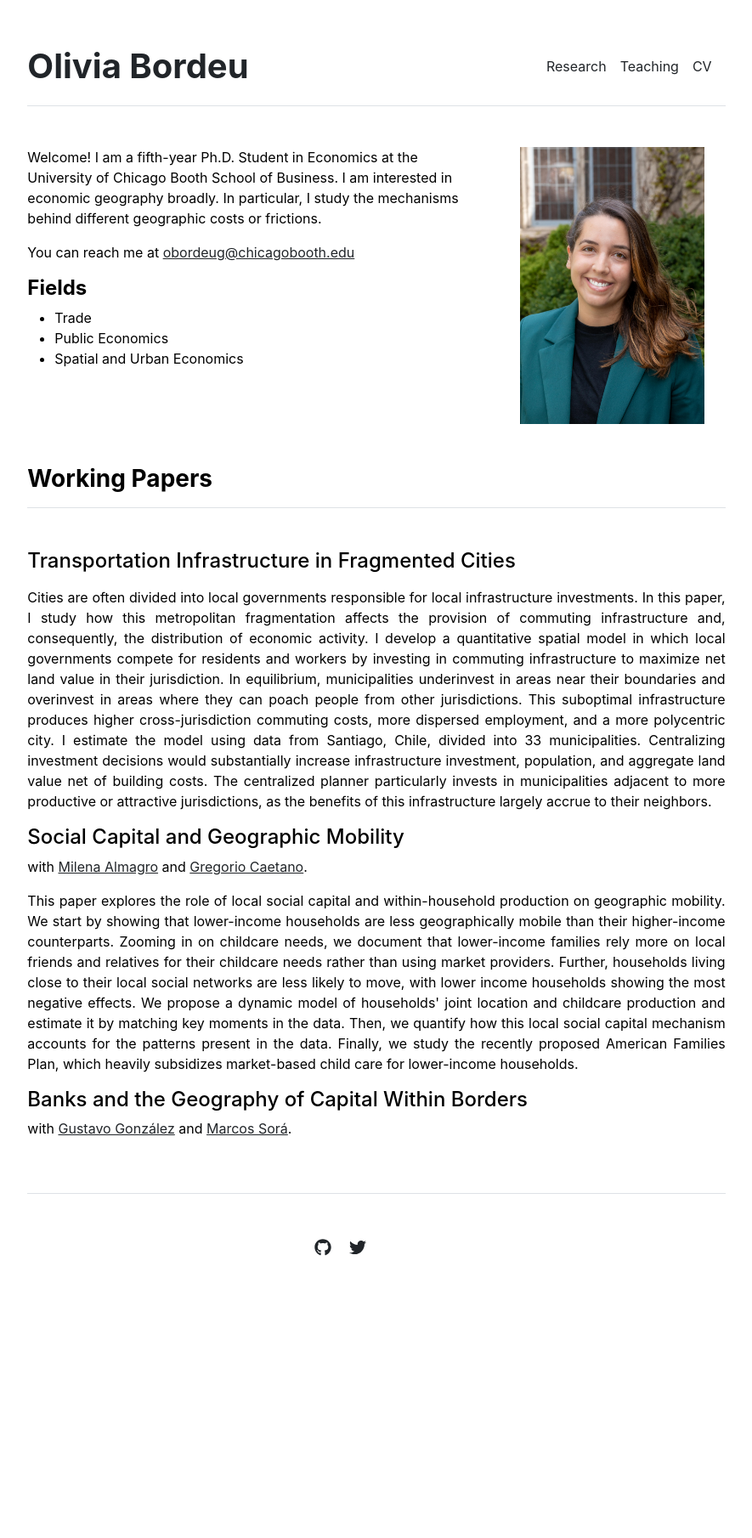
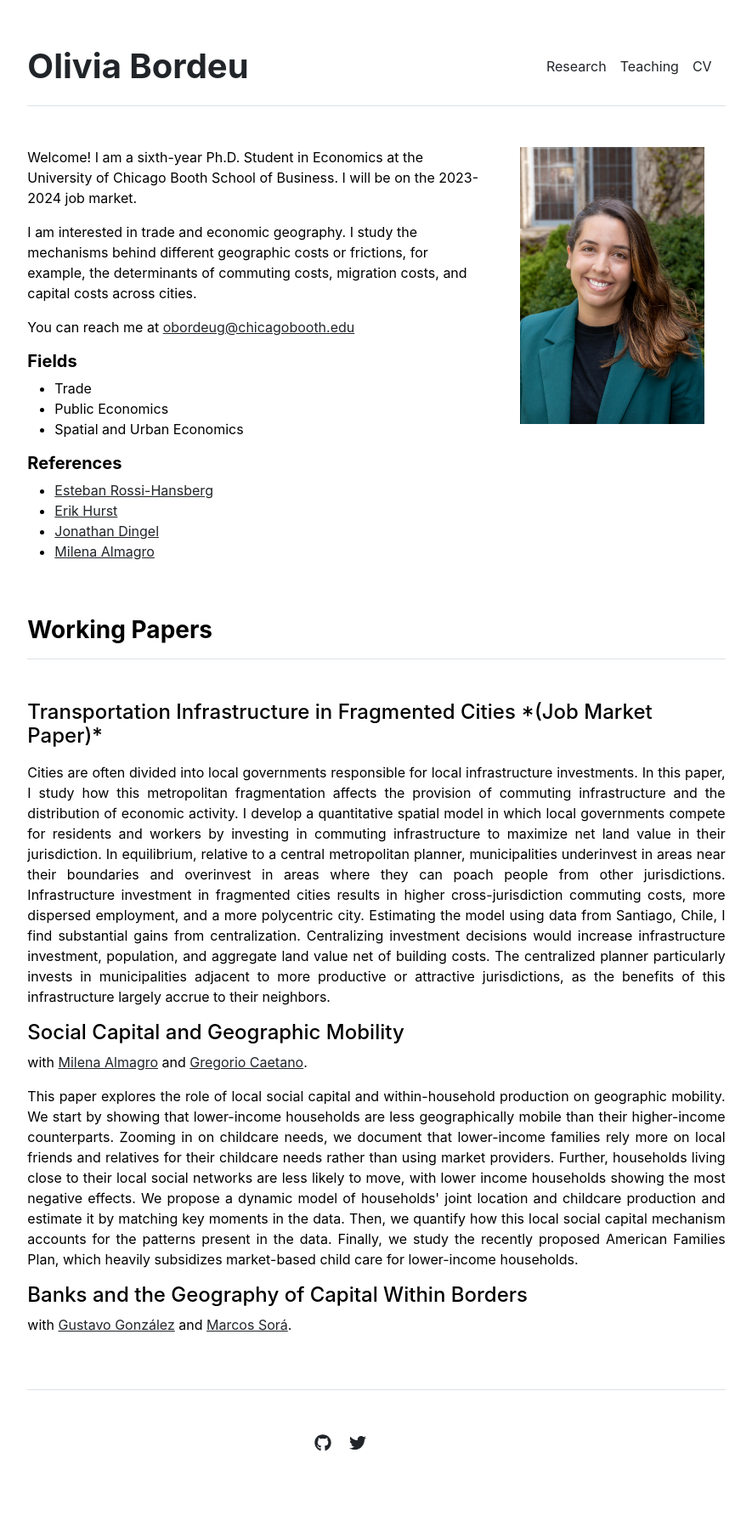
Before and after one commit to obordeu/obordeu.github.io, a Jekyll site: the page built from index.md, in a window 1280 px wide. Shown: the whole page at 85% size, without its empty margins (197-1082 px from the left). Built offline with Jekyll 4.4.1, drawn with Linux system fonts in a browser that asks for light colours; before the commit the page ends 1579 px from its top, so only the background shows below that.

Commit message:
Update home and JMP abstract

```diff
--- a/_data/research.yml
+++ b/_data/research.yml
@@ -1,4 +1,4 @@
 index:
-- {name: 'Transportation Infrastructure in Fragmented Cities', coauthors: '', coathors_website: '', summary: 'Cities are often divided into local governments responsible for local infrastructure investments. In this paper, I study how this metropolitan fragmentation affects the provision of commuting infrastructure and, consequently, the distribution of economic activity. I develop a quantitative spatial model in which local governments compete for residents and workers by investing in commuting infrastructure to maximize net land value in their jurisdiction. In equilibrium, municipalities underinvest in areas near their boundaries and overinvest in areas where they can poach people from other jurisdictions. This suboptimal infrastructure produces higher cross-jurisdiction commuting costs, more dispersed employment, and a more polycentric city. I estimate the model using data from Santiago, Chile, divided into 33 municipalities. Centralizing investment decisions would substantially increase infrastructure investment, population, and aggregate land value net of building costs. The centralized planner particularly invests in municipalities adjacent to more productive or attractive jurisdictions, as the benefits of this infrastructure largely accrue to their neighbors.' }
+- {name: 'Transportation Infrastructure in Fragmented Cities *(Job Market Paper)*', coauthors: '', coathors_website: '', summary: 'Cities are often divided into local governments responsible for local infrastructure investments. In this paper, I study how this metropolitan fragmentation affects the provision of commuting infrastructure and the distribution of economic activity. I develop a quantitative spatial model in which local governments compete for residents and workers by investing in commuting infrastructure to maximize net land value in their jurisdiction. In equilibrium, relative to a central metropolitan planner, municipalities underinvest in areas near their boundaries and overinvest in areas where they can poach people from other jurisdictions. Infrastructure investment in fragmented cities results in higher cross-jurisdiction commuting costs, more dispersed employment, and a more polycentric city. Estimating the model using data from Santiago, Chile, I find substantial gains from centralization. Centralizing investment decisions would increase infrastructure investment, population, and aggregate land value net of building costs. The centralized planner particularly invests in municipalities adjacent to more productive or attractive jurisdictions, as the benefits of this infrastructure largely accrue to their neighbors.' }
 - {name: 'Social Capital and Geographic Mobility', coauthors: [{name: 'Milena Almagro', website: 'https://www.milena-almagro.com/', del: ' and '},{name: 'Gregorio Caetano', website: 'http://www.gregoriocaetano.net/', del: '.'}], summary: "This paper explores the role of local social capital and within-household production on geographic mobility. We start by showing that lower-income households are less geographically mobile than their higher-income counterparts. Zooming in on childcare needs, we document that lower-income families rely more on local friends and relatives for their childcare needs rather than using market providers. Further, households living close to their local social networks are less likely to move, with lower income households showing the most negative effects. We propose a dynamic model of households' joint location and childcare production and estimate it by matching key moments in the data. Then, we quantify how this local social capital mechanism accounts for the patterns present in the data. Finally, we study the recently proposed American Families Plan, which heavily subsidizes market-based child care for lower-income households."}
 - {name: 'Banks and the Geography of Capital Within Borders', coauthors: [{name: 'Gustavo González', website: 'https://sites.google.com/view/gustavo-gonzalez', del: ' and '},{name: 'Marcos Sorá', website: 'https://www.marcossora.com/', del: '.'}], summary: ''}
--- a/index.md
+++ b/index.md
@@ -3,11 +3,19 @@ layout: home
 title: "Home"
 ---
 
-Welcome! I am a fifth-year Ph.D. Student in Economics at the University of Chicago Booth School of Business. I am interested in economic geography broadly. In particular, I study the mechanisms behind different geographic costs or frictions.
+Welcome! I am a sixth-year Ph.D. Student in Economics at the University of Chicago Booth School of Business. I will be on the 2023-2024 job market.
+
+I am interested in trade and economic geography. I study the mechanisms behind different geographic costs or frictions, for example, the determinants of commuting costs, migration costs, and capital costs across cities.
 
 You can reach me at [obordeug@chicagobooth.edu](mailto:obordeug@chicagobooth.edu)
 
-#### **Fields**
+##### **Fields**
 * Trade
 * Public Economics
 * Spatial and Urban Economics
+
+##### **References**
+* [Esteban Rossi-Hansberg](https://rossihansberg.economics.uchicago.edu/)
+* [Erik Hurst](https://erikhurst.com/)
+* [Jonathan Dingel](http://www.jdingel.com/)
+* [Milena Almagro](https://www.milena-almagro.com/)
```
